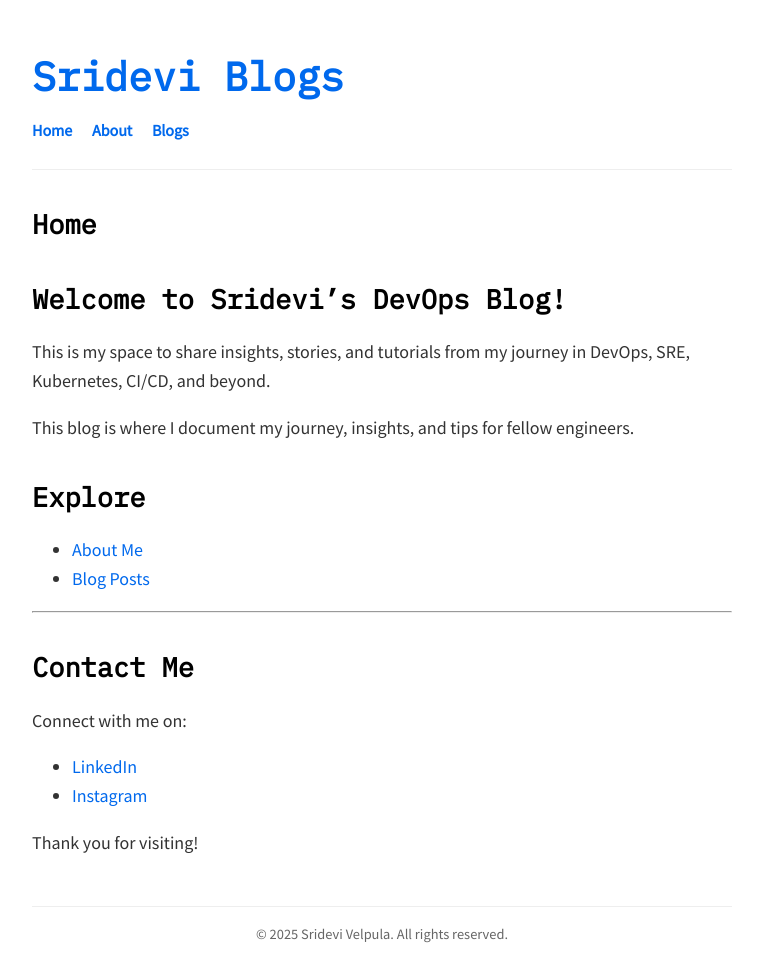
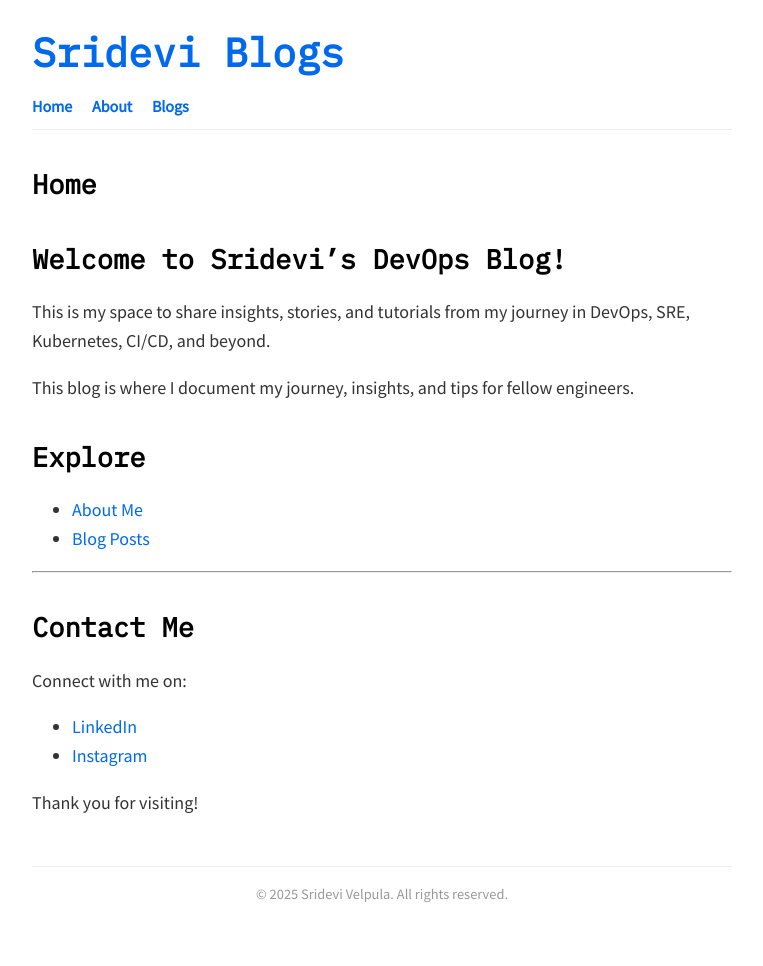
Before and after one commit to srideviblogs/srideviblogs.github.io, a Jekyll site: the page built from index.md, in a window 1280 px wide. Shown: the whole page, without its empty margins (258-1021 px from the left). Built offline with Jekyll 4.4.1, drawn with Linux system fonts in a browser that asks for light colours; after the commit the page ends 926 px from its top, so only the background shows below that.

Commit message:
Update custom.css

```diff
--- a/assets/css/custom.css
+++ b/assets/css/custom.css
@@ -1,25 +1,35 @@
 /* Font import */
 @import url('https://fonts.googleapis.com/css2?family=IBM+Plex+Mono&family=Source+Sans+Pro&display=swap');
 
+/* Base body font */
 body {
-  font-family: 'Source Sans Pro', sans-serif;
-  color: #333;
-  background: #fff;
-  line-height: 1.6;
+  font-family: 'Source Sans Pro', -apple-system, BlinkMacSystemFont, "Segoe UI", Roboto, Oxygen,
+    Ubuntu, Cantarell, "Open Sans", "Helvetica Neue", sans-serif;
   font-weight: 400;
   font-size: 18px;
+  line-height: 1.6;
+  color: #333;
+  background-color: #fff;
   margin: 0 auto;
   max-width: 700px;
   padding: 20px;
+
+  /* Font smoothing for better clarity */
+  -webkit-font-smoothing: antialiased;
+  -moz-osx-font-smoothing: grayscale;
 }
 
 /* Headings */
-h1, h2, h3, h4 {
+h1, h2, h3, h4, h5, h6 {
   font-family: 'IBM Plex Mono', monospace;
   font-weight: 600;
   color: #000;
   margin-top: 2rem;
   margin-bottom: 1rem;
+
+  /* Font smoothing */
+  -webkit-font-smoothing: antialiased;
+  -moz-osx-font-smoothing: grayscale;
 }
 
 /* Links */
@@ -29,7 +39,6 @@ a {
 }
 
 a:hover {
-  color: #0053ba; /* Darker blue on hover */
   text-decoration: underline;
 }
 
@@ -37,7 +46,7 @@ a:hover {
 header.site-header {
   border-bottom: 1px solid #eee;
   margin-bottom: 2rem;
-  padding: 1.5rem 0; /* Increased vertical padding */
+  padding-bottom: 0.5rem;
 }
 
 .site-header h1 {
@@ -58,11 +67,6 @@ header.site-header {
   font-size: 1rem;
 }
 
-.site-nav a:hover {
-  color: #0053ba;
-  text-decoration: underline;
-}
-
 /* Post list */
 .post-list article {
   border-bottom: 1px solid #eee;
@@ -74,16 +78,6 @@ header.site-header {
   border-bottom: none;
   margin-bottom: 0;
   padding-bottom: 0;
-}
-
-/* Make post titles clickable and styled */
-.post-list article h2 a {
-  color: #0069ed;
-  text-decoration: none;
-}
-
-.post-list article h2 a:hover {
-  text-decoration: underline;
 }
 
 /* Post excerpt */
@@ -98,11 +92,15 @@ header.site-header {
   border-top: 1px solid #eee;
   padding-top: 1rem;
   font-size: 0.9rem;
-  color: #666666; /* Increased contrast */
+  color: #999;
   text-align: center;
 }
 
-/* Consistent spacing between main sections */
-main > * {
-  margin-bottom: 2rem;
+/* About page specific tweaks */
+.about-content {
+  font-size: 19px;       /* Slightly larger font */
+  font-weight: 400;
+  line-height: 1.7;
+  letter-spacing: 0.02em; /* Improves readability */
+  color: #333;
 }
```
